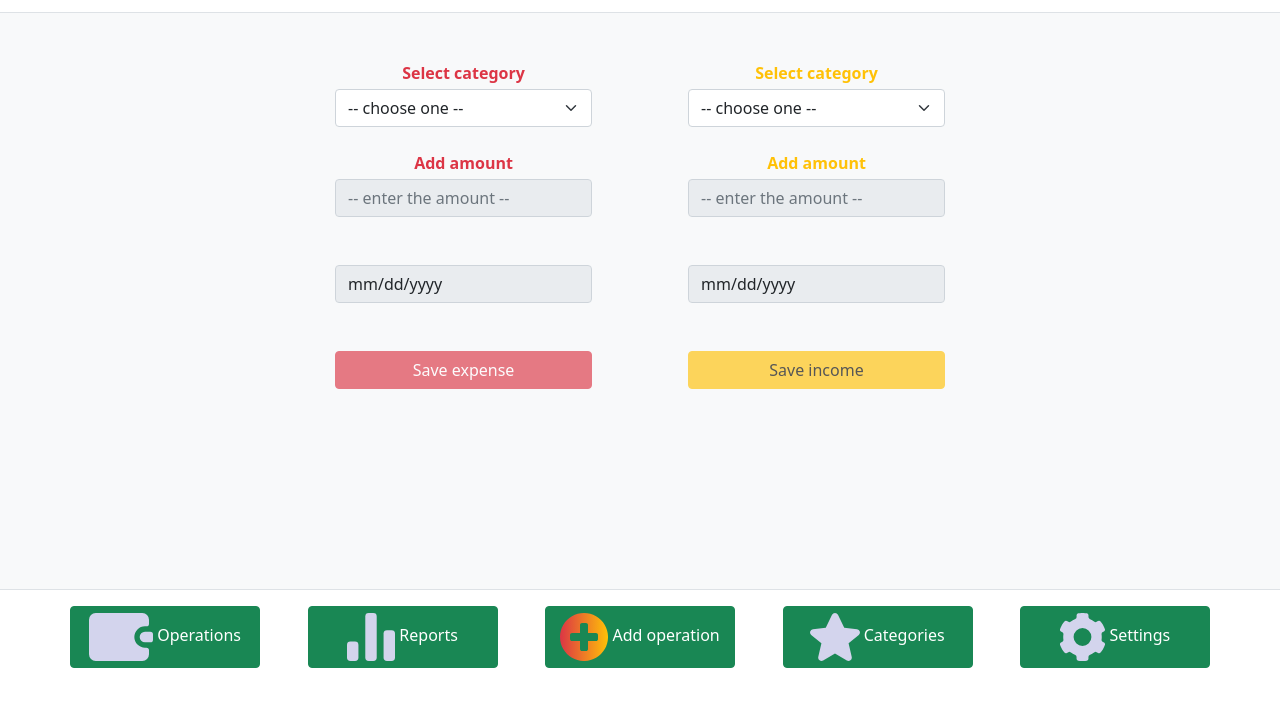
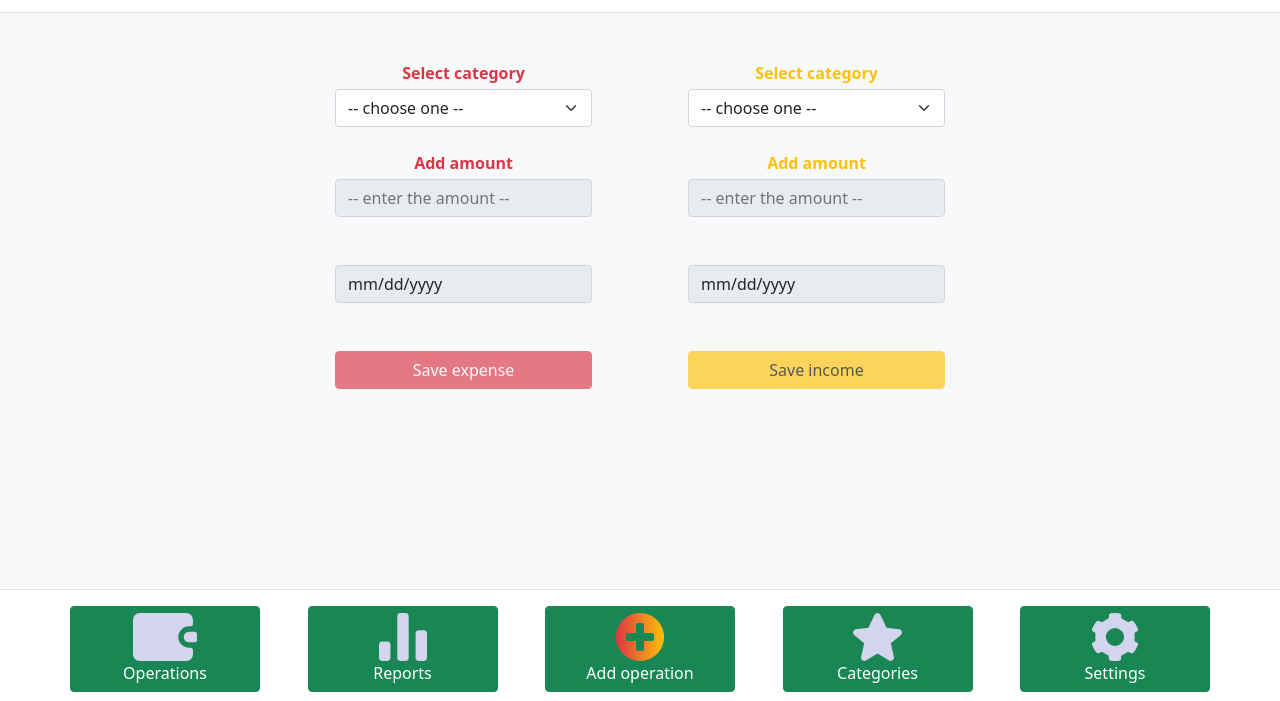
Before and after one commit to DimaKukhta/rsclone, a website built with webpack: page clone-wars/src/index.html in a window 1280 px wide. Shown: the part 99-800 px from the top of the page. Built offline with nearby package versions, Linux system fonts and the light colour scheme.

Commit message:
feat: add display block for text in footer`s btns

```diff
--- a/clone-wars/src/index.html
+++ b/clone-wars/src/index.html
@@ -49,28 +49,28 @@
           class="row d-flex flex-row justify-content-sm-between align-items-center mt-3 text-center"
         >
           <button type="button" id = "btn-operations" class="btn btn-success nav-button col-2">
-            <img class="footer-image" src="./assets/icons/001.svg" alt="Operation" />
-            <span>Operations</span>
+            <img class="footer-btn-image" src="./assets/icons/001.svg" alt="Operation" />
+            <span class="d-block">Operations</span>
           </button>
 
           <button type="button" class="btn btn-success nav-button col-2">
-            <img class="footer-image" src="./assets/icons/002.svg" alt="Report" />
-            <span>Reports</span>
+            <img class="footer-btn-image" src="./assets/icons/002.svg" alt="Report" />
+            <span class="d-block">Reports</span>
           </button>
 
           <button type="button" id="btn-add-operation" class="btn btn-success col-2" >
-            <img class="footer-image" src="./assets/icons/005.svg" alt="add">
-            <span class="text-nowrap">Add operation</span>
+            <img class="footer-btn-image" src="./assets/icons/005.svg" alt="add">
+            <span class="text-nowrap d-block">Add operation</span>
           </button>
 
           <button type="button" class="btn btn-success col-2">
-            <img class="footer-image" src="./assets/icons/003.svg" alt="Category" />
-            <span>Categories</span>
+            <img class="footer-btn-image" src="./assets/icons/003.svg" alt="Category" />
+            <span class="d-block">Categories</span>
           </button>
 
           <button type="button" class="btn btn-success col-2">
-            <img class="footer-image" src="./assets/icons/004.svg" alt="Settings" />
-            <span>Settings</span>
+            <img class="footer-btn-image" src="./assets/icons/004.svg" alt="Settings" />
+            <span class="d-block">Settings</span>
           </button>
         </nav>
       </div>
--- a/clone-wars/src/style/baseLayout.css
+++ b/clone-wars/src/style/baseLayout.css
@@ -15,6 +15,6 @@ footer {
   margin-top: auto;
 }
 
-.footer-image {
+.footer-btn-image {
   height: 3rem;
 }
--- a/clone-wars/src/style/default.css
+++ b/clone-wars/src/style/default.css
@@ -8,6 +8,7 @@
   --color-dark: #212529;
   --color-grey: #6c757d;
   --color-white: white;
+  --color-light-purple: #d3d4ed;
 
   font-size: 1rem;
   font-family: "Montserrat Mono", Verdana, Geneva, Tahoma, sans-serif;
```
